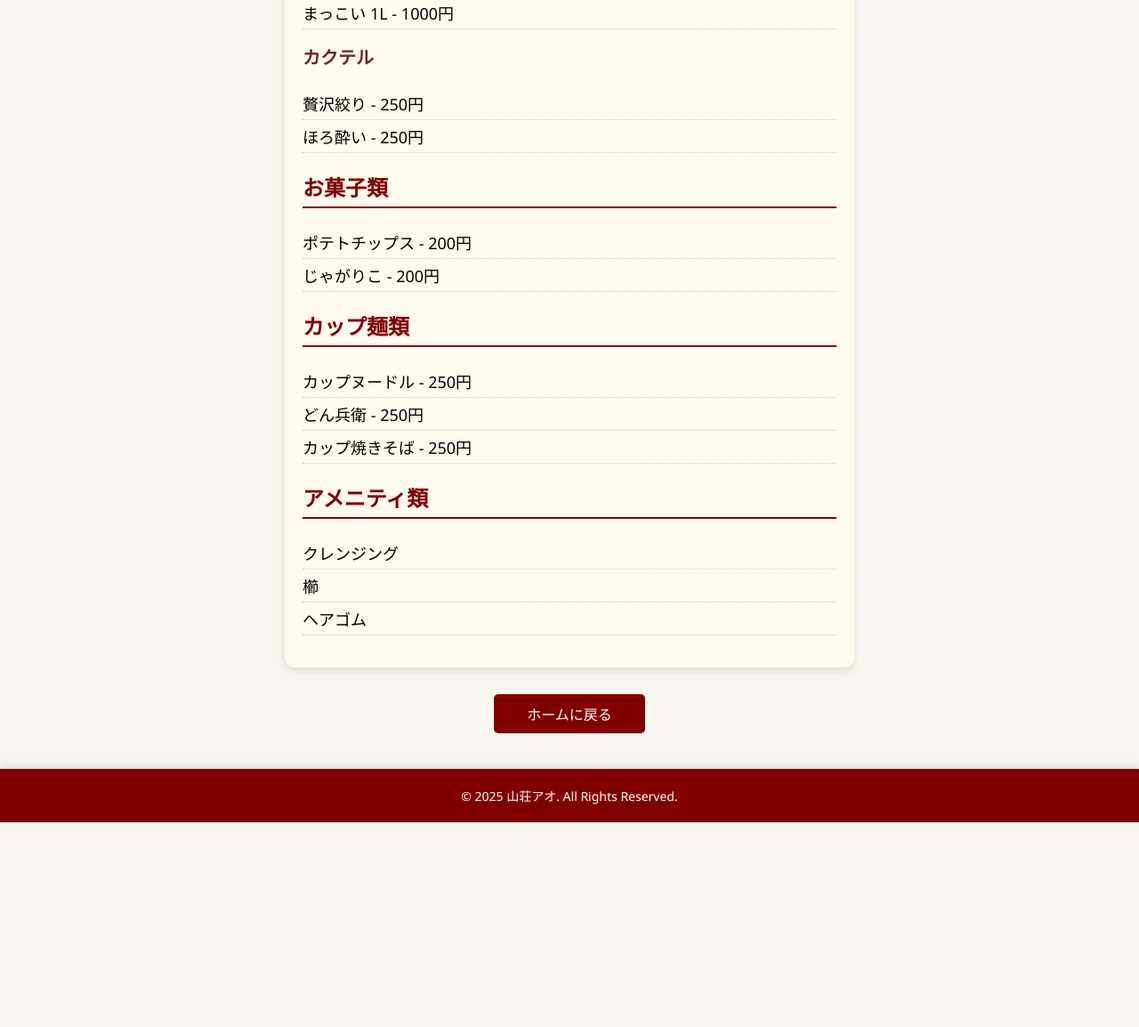
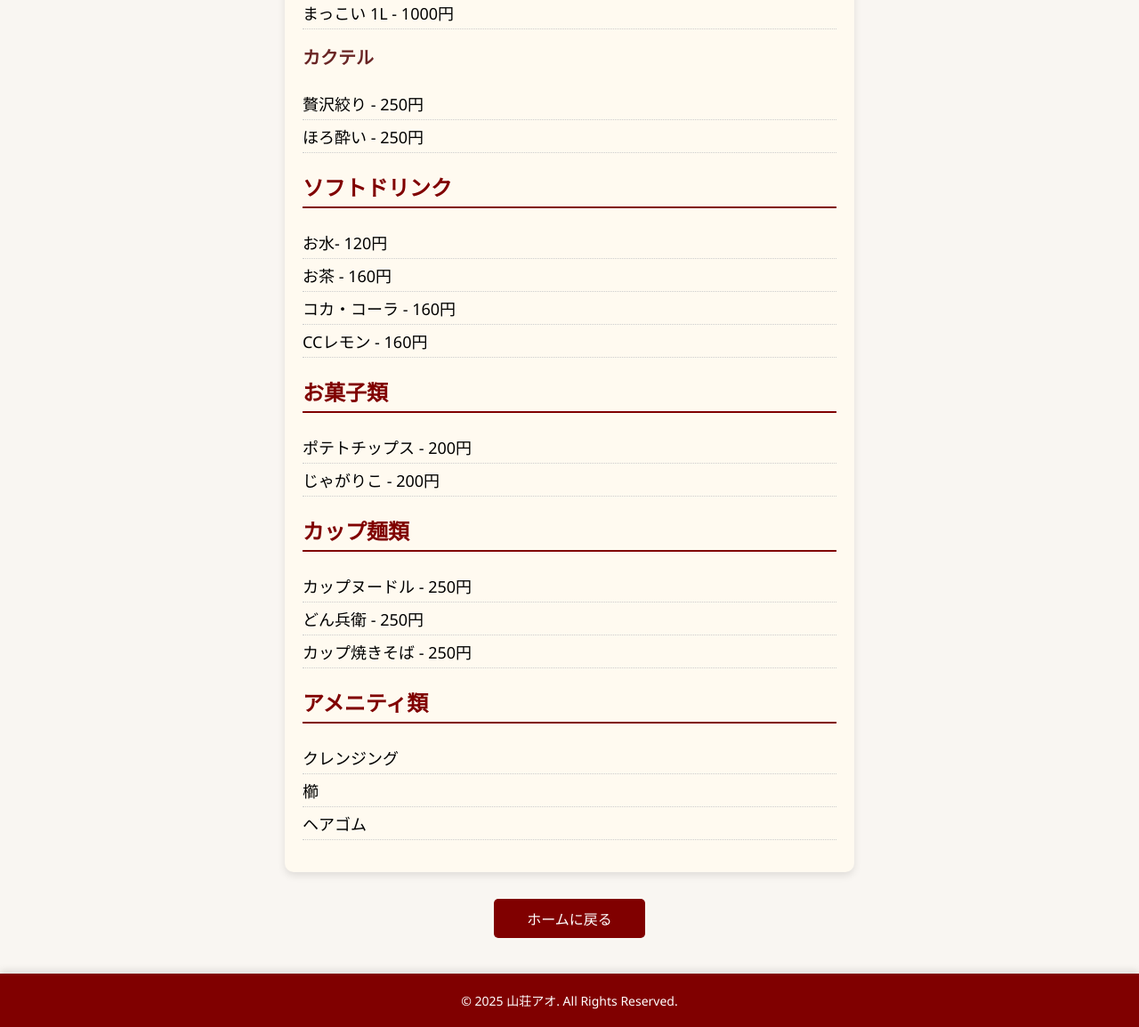
Before and after one commit to ibuzaru/Homepage-, a Django app: page /buppan/ in a window 1280 px wide. Shown: the part 640-1794 px from the top of the page at 89% size. Before the commit the page ends 1564 px from the top, so only its background shows below. Run offline with Django 5.2, Linux system fonts and the light colour scheme.

Commit message:
物販品直し

```diff
--- a/ao/templates/ao/buppan.html
+++ b/ao/templates/ao/buppan.html
@@ -208,6 +208,14 @@
         <li>ほろ酔い - 250円</li>
     </ul>
 
+    <h2>ソフトドリンク</h2>
+    <ul>
+        <li>お水- 120円</li>
+        <li>お茶 - 160円</li>
+        <li>コカ・コーラ - 160円</li>
+        <li>CCレモン - 160円</li>
+    </ul>
+
     <h2>お菓子類</h2>
     <ul>
         <li>ポテトチップス - 200円</li>
```
